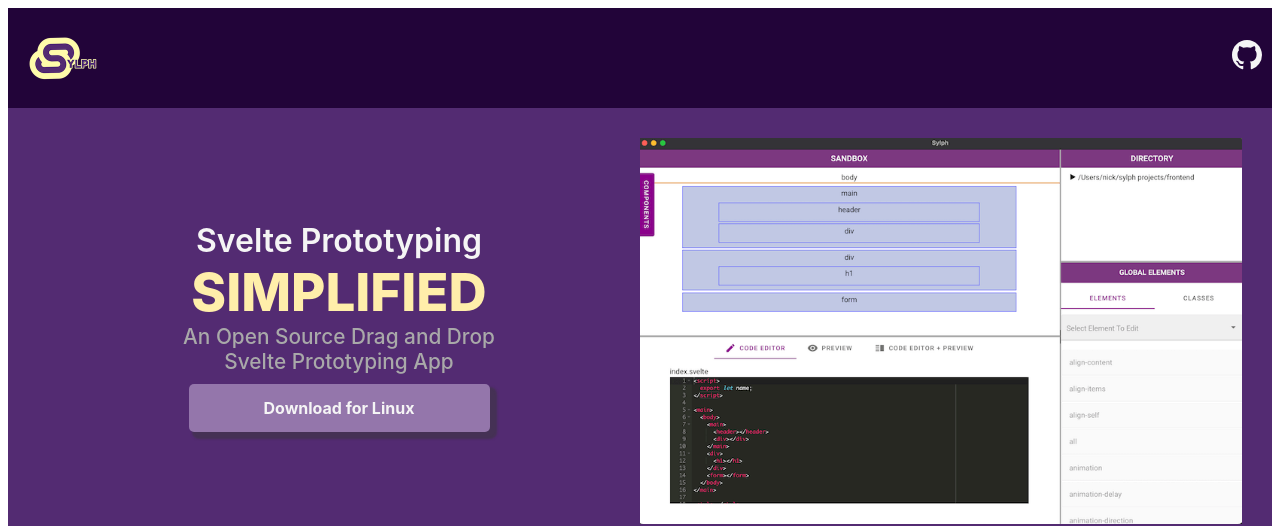
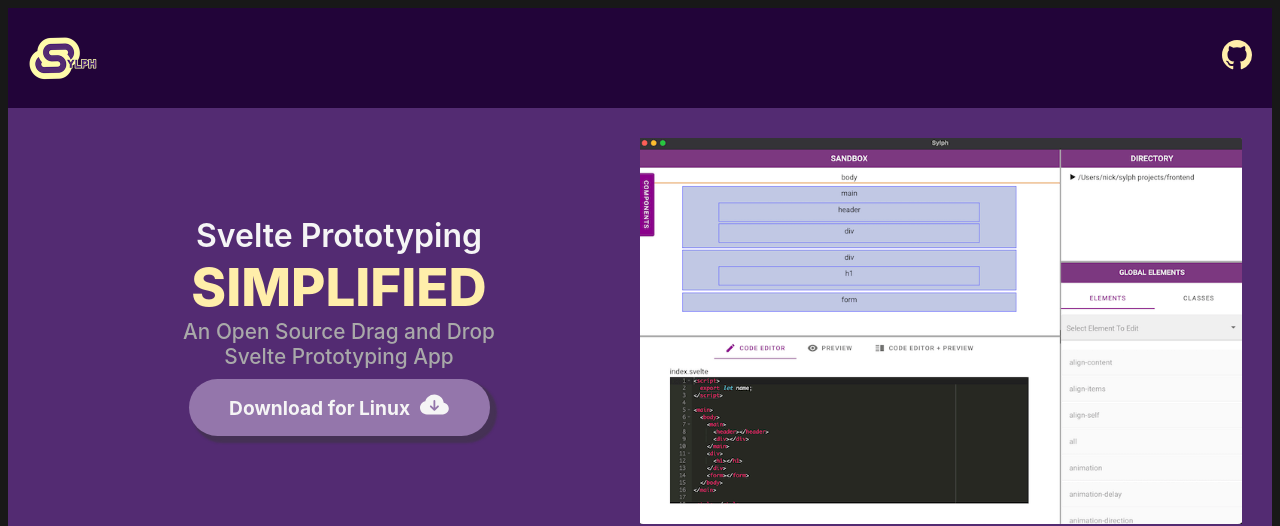
Before and after one commit to JovianDev/sylph_site, a Svelte app: page / in a window 1280 px wide. Shown: the top 526 px of the page. Built offline with nearby package versions, Linux system fonts and the light colour scheme.

Commit message:
refactored download button, added git link to header

```diff
--- a/public/global.css
+++ b/public/global.css
@@ -6,6 +6,8 @@
 
 body {
 	color: #333;
+		background-color: #181818;
+
 	margin: 0;
 	padding: 8px;
 	box-sizing: border-box;
--- a/src/components/downloadBtn.svelte
+++ b/src/components/downloadBtn.svelte
@@ -4,24 +4,33 @@
 
 <script>
 	export let OS;
+
 </script>
 
 <button class="download-btn">
-	<i class="fa fa-download" />
+	{`Download for ${OS}`}
+
 	<span>
-		{`Download for ${OS}`}
+		<svg xmlns="http://www.w3.org/2000/svg" width="1.5em" height="1.5em" fill="currentColor" class="bi bi-cloud-arrow-down-fill" viewBox="0 0 16 16">
+			<path d="M8 2a5.53 5.53 0 0 0-3.594 1.342c-.766.66-1.321 1.52-1.464 2.383C1.266 6.095 0 7.555 0 9.318 0 11.366 1.708 13 3.781 13h8.906C14.502 13 16 11.57 16 9.773c0-1.636-1.242-2.969-2.834-3.194C12.923 3.999 10.69 2 8 2zm2.354 6.854-2 2a.5.5 0 0 1-.708 0l-2-2a.5.5 0 1 1 .708-.708L7.5 9.293V5.5a.5.5 0 0 1 1 0v3.793l1.146-1.147a.5.5 0 0 1 .708.708z"/>
+		  </svg>
 	</span>
 </button>
 
 <style>
 	.download-btn {
+		display:flex;
+		align-items: center;
+		justify-content: center;
+		gap:10px;
 		height: 3em;
 		width: 50%;
 		background-color: #9476AB;
-		border-radius: 5px;
+		border-radius: 30px;
 		border:none;
 		margin: 10px;
 		color: whitesmoke;
+		font-size: 1.2em;
 		font-weight: 700;
 		box-shadow: 5px 5px 2px 2px rgba(55, 55, 55, 0.5);
 	}
--- a/src/components/header.svelte
+++ b/src/components/header.svelte
@@ -1,21 +1,4 @@
 <script>
-  // import { page } from '$app/stores';
-  import DownloadBtn from './downloadBtn.svelte';
-  import UAParser from 'ua-parser-js';
-  let OS;
-  let sylphVersion;
-  let parser = new UAParser();
-
-  OS = parser.getOS();
-
-  if (OS?.name === 'Mac OS') {
-    sylphVersion =
-      'https://github.com/oslabs-beta/Sylph/releases/download/v1.0.0-MacOS/Sylph-1.0.0.dmg';
-  }
-  if (OS?.name === 'Windows') {
-    sylphVersion =
-      'https://github.com/oslabs-beta/Sylph/releases/download/v1.0.0-testing/Sylph.Setup.1.0.0.exe';
-  }
 </script>
 
 <header>
@@ -33,8 +16,8 @@
 			</li> -->
     </ul>
   </nav>
-  <div class="dl-btn">
-    <a href="">
+  <div class="header-right">
+    <a href="https://github.com/oslabs-beta/Sylph" target="_blank">
       <svg
         xmlns="http://www.w3.org/2000/svg"
         width="30"
@@ -42,6 +25,7 @@
         fill="currentColor"
         class="bi bi-github"
         viewBox="0 0 16 16"
+        color="#ffeeaa"
       >
         <path
           d="M8 0C3.58 0 0 3.58 0 8c0 3.54 2.29 6.53 5.47 7.59.4.07.55-.17.55-.38 0-.19-.01-.82-.01-1.49-2.01.37-2.53-.49-2.69-.94-.09-.23-.48-.94-.82-1.13-.28-.15-.68-.52-.01-.53.63-.01 1.08.58 1.23.82.72 1.21 1.87.87 2.33.66.07-.52.28-.87.51-1.07-1.78-.2-3.64-.89-3.64-3.95 0-.87.31-1.59.82-2.15-.08-.2-.36-1.02.08-2.12 0 0 .67-.21 2.2.82.64-.18 1.32-.27 2-.27.68 0 1.36.09 2 .27 1.53-1.04 2.2-.82 2.2-.82.44 1.1.16 1.92.08 2.12.51.56.82 1.27.82 2.15 0 3.07-1.87 3.75-3.65 3.95.29.25.54.73.54 1.48 0 1.07-.01 1.93-.01 2.2 0 .21.15.46.55.38A8.012 8.012 0 0 0 16 8c0-4.42-3.58-8-8-8z"
@@ -84,10 +68,11 @@
     color: whitesmoke;
     font-size: 1.5em;
   }
-  .active {
+  /* .active {
     border-bottom: 2px solid #ffeeaa;
-  }
-  .dl-btn {
-    padding-right: 10px;
+  } */
+  .header-right {
+    padding-right: 20px;
+    color: #ffeeaa;
   }
 </style>
```
Also changed, not shown: public/build/bundle.css, public/build/bundle.js, 1 other file (tests, documents, lock files or other folders).
